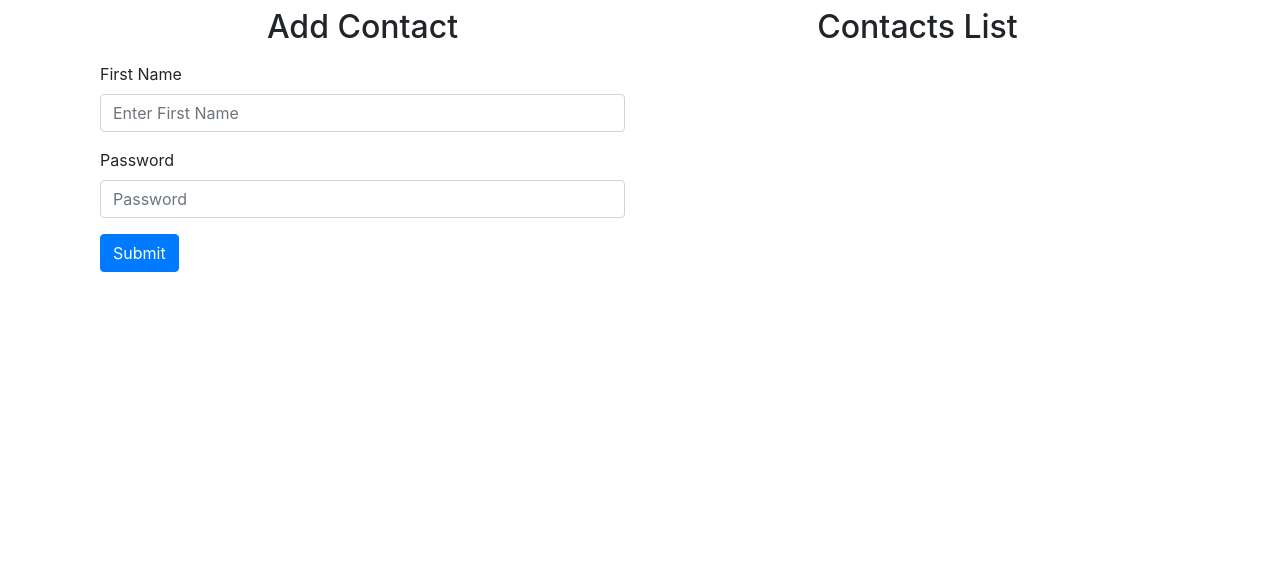
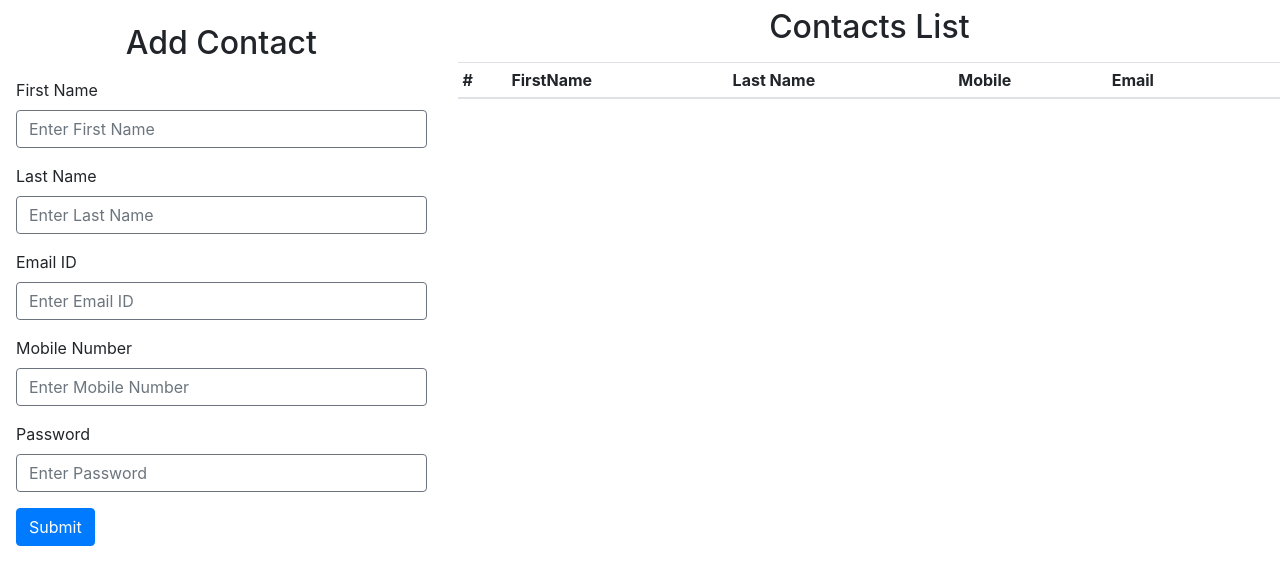
Before and after one commit to AnanthReddy2021/contacts-app, a React (Create React App) app: page / in a window 1280 px wide. Shown: the top 584 px of the page. Built offline with nearby package versions, Linux system fonts and the light colour scheme.

Commit message:
components updated

```diff
--- a/src/App.js
+++ b/src/App.js
@@ -1,12 +1,23 @@
-import React from 'react'
+import React, { useState } from 'react'
 import AddContact from './Components/AddContact'
 import ContactList from './Components/ContactList'
 
 const App=()=>{
+  const [List,setList]=useState([])
+
+  const handleReceive=(data)=>{
+    const max = List.length===0 ?0:Math.max.apply(null, List.map(item => item.ID));
+    console.log(max)
+    const res={...data}
+    res["ID"]=max+1
+    const arr=[...List]
+    arr.push(res)
+    setList(arr)
+  }
   return(
-    <div className="container d-flex flex-direction-row">
-      <AddContact/>
-      <ContactList/>
+    <div className="d-flex flex-direction-row">
+      <AddContact handleReceive={handleReceive}/>
+      <ContactList data={List}/>
     </div>
   )
 }
--- a/src/Components/AddContact.js
+++ b/src/Components/AddContact.js
@@ -1,22 +1,78 @@
-import React from 'react';
+import React, { useState } from 'react';
+const AddContact = (props) => {
+    const [data,setData]=useState({
+        "ID":"",
+        "FirstName":"",
+        "LastName":"",
+        "Mobile":"",
+        "EmailID":"",
+        "Password":"",
+    })
 
-const AddContact = () => {
+    const handleSubmit=(e)=>{
+        e.preventDefault();
+        props.handleReceive(data)
+    }
+    const handleChange=(name,value)=>{
+        const res={...data};
+        res[name]=value;
+        setData(res)
+    }
     return (
-        <div className="col-sm-6">
-            <div class="row justify-content-center m-2">
+        <div className="col-sm-4 m-2 p-2 ">
+            <div className="row justify-content-center m-2">
                 <h2>Add Contact</h2>
             </div>
             <div>
-                <form>
-                    <div class="form-group">
-                        <label for="First Name">First Name</label>
-                        <input type="text" class="form-control" placeholder="Enter First Name"/>
+                <form onSubmit={handleSubmit}>
+                    <div className="form-group">
+                        <label htmlFor="First Name">First Name</label>
+                        <input type="text"
+                               className="form-control border border-secondary"
+                               placeholder="Enter First Name"
+                               value={data.FirstName}
+                               onChange={(e)=>{handleChange("FirstName",e.target.value)}}
+                            />
                     </div>
-                    <div class="form-group">
-                        <label for="exampleInputPassword1">Password</label>
-                        <input type="password" class="form-control" id="exampleInputPassword1" placeholder="Password"/>
+                    <div className="form-group">
+                        <label htmlFor="Last Name">Last Name</label>
+                        <input  type="text"
+                                className="form-control border border-secondary"
+                                placeholder="Enter Last Name"
+                                value={data.LastName}
+                                onChange={(e)=>{handleChange("LastName",e.target.value)}}
+                            />
                     </div>
-                    <button type="submit" class="btn btn-primary">Submit</button>
+                    <div className="form-group">
+                        <label htmlFor="emailID">Email ID</label>
+                        <input type="text"
+                               className="form-control border border-secondary"
+                               placeholder="Enter Email ID"
+                               value={data.EmailID}
+                               onChange={(e)=>{handleChange("EmailID",e.target.value)}}
+                        />
+                    </div>
+                    <div className="form-group">
+                        <label htmlFor="PhoneNumber">Mobile Number</label>
+                        <input type="text"
+                                className="form-control border border-secondary"
+                                placeholder="Enter Mobile Number"
+                                value={data.Mobile}
+                                onChange={(e)=>{handleChange("Mobile",e.target.value)}}
+                        />
+                    </div>
+                    <div className="form-group">
+                        <label htmlFor="Password">Password</label>
+                        <input type="password"
+                                className="form-control border border-secondary"
+                                placeholder="Enter Password"
+                                value={data.Password}
+                                onChange={(e)=>{handleChange("Password",e.target.value)}}
+                        />
+                    </div>
+
+
+                    <button type="submit" className="btn btn-primary">Submit</button>
                 </form>
             </div>
         </div>
--- a/src/Components/ContactList.js
+++ b/src/Components/ContactList.js
@@ -1,12 +1,48 @@
 import React from 'react';
+import './Style.css'
 
-const ContactsList = () => {
+const ContactsList = (props) => {
+    const {data}=props
     return (
-        <div className="col-sm-6">
-            <div class="row justify-content-center m-2">
+        <div className="col-sm-8">
+            <div className="row justify-content-center m-2">
                 <h2>Contacts List</h2>
             </div>
-            <div>
+            <div className="col-sm-4">
+
+            </div>
+            <div >
+                <table className="table table-sm table-striped header-fixed">
+                    <thead>
+                        <tr>
+                            <th scope="col">#</th>
+                            <th scope="col">FirstName</th>
+                            <th scope="col">Last Name</th>
+                            <th scope="col">Mobile</th>
+                            <th scope="col">Email</th>
+                            <th scope="col">{" "}</th>
+                            <th scope="col">{" "}</th>
+
+                        </tr>
+                    </thead>
+                    <tbody >
+                        {
+                            data!==undefined&&data.map((item)=>(
+                                <tr key={item.ID}>
+                                    <td scope="col">{item.ID}</td>
+                                    <td scope="col">{item.FirstName}</td>
+                                    <td scope="col">{item.LastName}</td>
+                                    <td scope="col">{item.Mobile}</td>
+                                    <td scope="col">{item.EmailID}</td>
+                                    <td scope="col"><button type="submit" className="btn btn-danger">Edit</button></td>
+                                    <td scope="col"><button type="submit" className="btn btn-danger">Remove</button></td>
+
+                                </tr>
+                            ))
+                        }
+
+                    </tbody>
+                </table>
 
             </div>
         </div>
```
Also changed, not shown: src/Components/Style.css (added), 23 other files (tests, documents, lock files or other folders).
